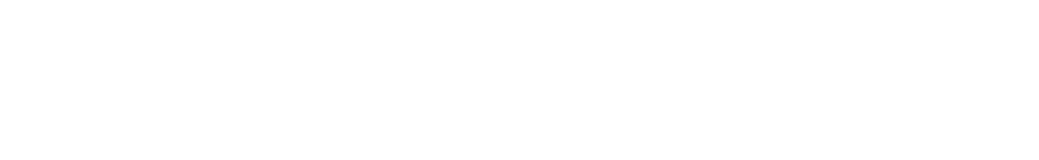
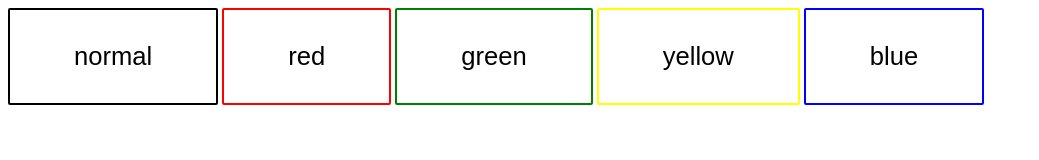
Before and after one commit to Esteranodin/G404_EXO_CSS_Animations, a plain HTML site: page VAR_Ex1_Button/index.html in a window 1280 px wide. Shown: the whole page, without its empty margins (0-1039 px from the left). Drawn offline with Linux system fonts and the light colour scheme.

Commit message:
DONE : EXO 1

```diff
--- a/VAR_Ex1_Button/index.html
+++ b/VAR_Ex1_Button/index.html
@@ -1,12 +1,19 @@
 <!DOCTYPE html>
 <html lang="en">
+
 <head>
     <meta charset="UTF-8">
     <meta name="viewport" content="width=device-width, initial-scale=1.0">
     <title>Document</title>
     <link rel="stylesheet" href="./style.css">
 </head>
+
 <body>
+    <button class='btn'>normal</button>
+    <button class='btn red'>red</button>
+    <button class='btn green'>green</button>
+    <button class='btn yellow'>yellow</button>
+    <button class='btn blue'>blue</button>
+</body>
 
-</body>
 </html>
--- a/VAR_Ex1_Button/style.css
+++ b/VAR_Ex1_Button/style.css
@@ -0,0 +1,34 @@
+:root {
+    --bg-color: black;
+    --color: white;
+}
+
+.btn {
+    padding: 2rem 4rem;
+    border: 2px solid var(--bg-color);
+    background: transparent;
+    font-size: 1.6em;
+    border-radius: 2px;
+}
+
+.btn:hover{
+    background-color: var(--bg-color);
+    color: var(--color);
+}
+
+.red {
+    --bg-color: red;
+}
+
+.green {
+   --bg-color: green;
+}
+
+.yellow {
+    --bg-color: yellow;
+    --color: black;
+}
+
+.blue {
+    --bg-color: blue;
+}
```
